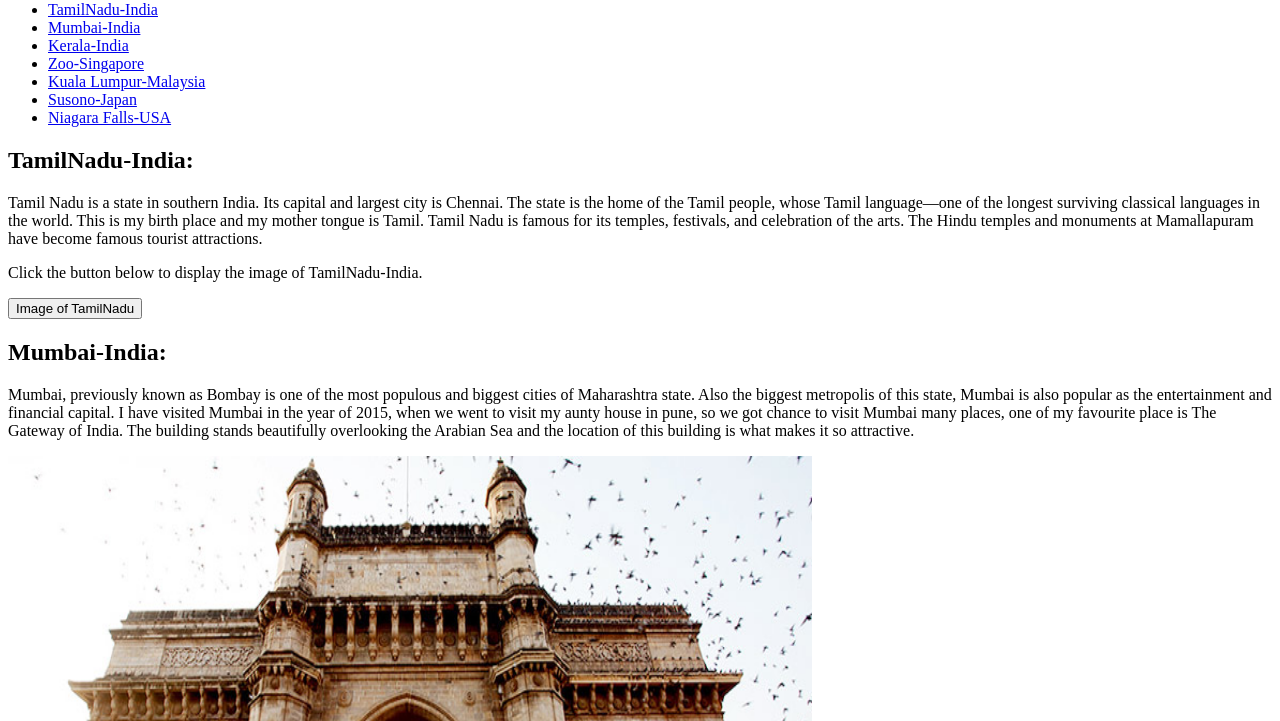
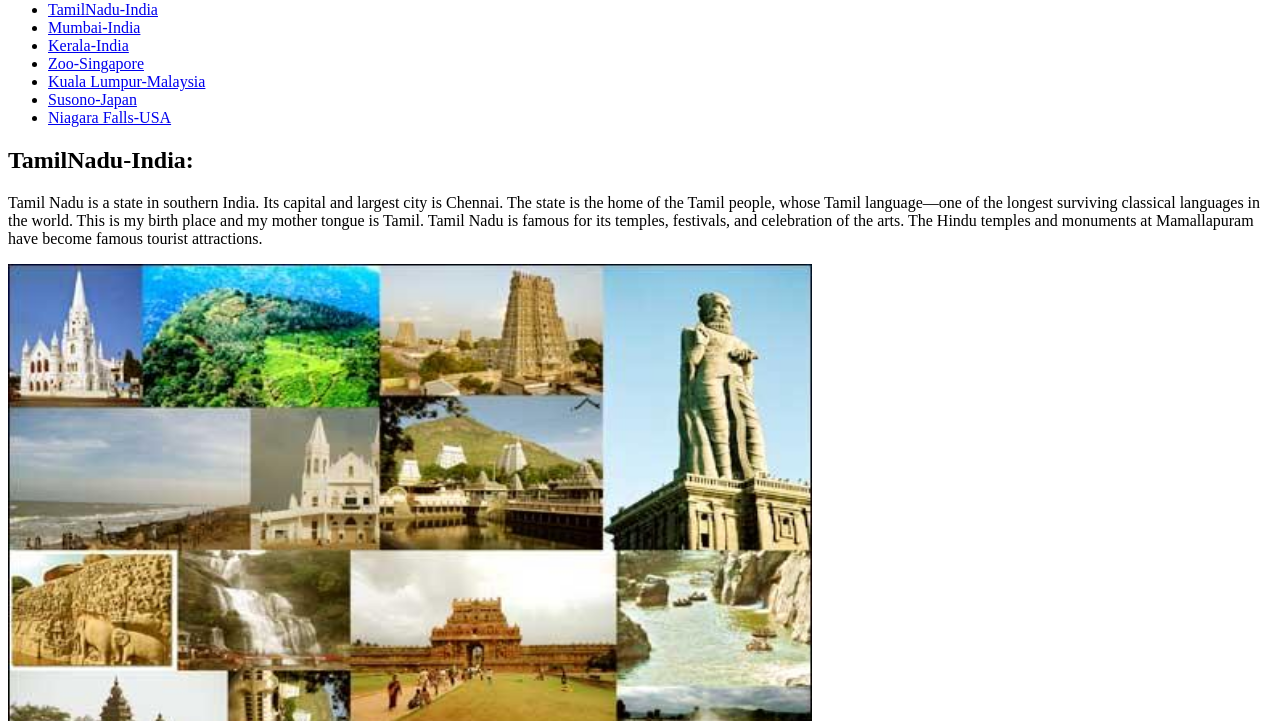
Before and after one commit to St-Louis-Women-March-2022/js-assignment-4-html-me-something-TharaRajesh, a website: page index.html in a window 1280 px wide. Shown: the part 79-800 px from the top of the page. Drawn offline with Linux system fonts and the light colour scheme.

Commit message:
working on html page

```diff
--- a/index.html
+++ b/index.html
@@ -22,8 +22,8 @@
       <h2>TamilNadu-India:&nbsp;</h2>
       <p>Tamil Nadu is a state in southern India. Its capital and largest city is Chennai. The state is the home of the Tamil people, whose Tamil language—one of the longest surviving classical languages in the world. This is my birth place and my mother tongue is Tamil. Tamil Nadu is famous for its temples, festivals, and celebration of the arts. The Hindu temples and monuments at Mamallapuram have become famous tourist attractions.
       </p>
-      <!-- <img src="Images\TamilNadu.jpg" alt="TamilNadu-India" style="width:804px;height:558px;"> -->
-      <p>Click the button below to display the image of TamilNadu-India.</p>
+      <img src="Images\TamilNadu.jpg" alt="TamilNadu-India" style="width:804px;height:558px;">
+      <!-- <p>Click the button below to display the image of TamilNadu-India.</p>
 
       <button onclick="tamilNadu()">Image of TamilNadu</button>
      <template>
@@ -37,7 +37,7 @@
         const clon = temp.content.cloneNode(true);
         document.body.appendChild(clon);
          }
-        </script>
+        </script> -->
       </article>
 
    <article>
```
